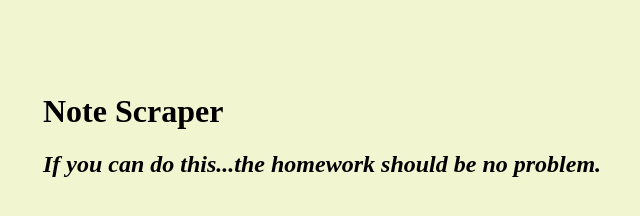
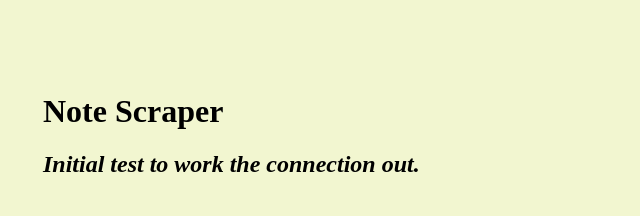
Before and after one commit to devrenfreestone/webscraper, a website: page public/index.html in a window 1280 px wide. Shown: the whole page, without its empty margins (117-757 px from the left). Drawn offline with nearby package versions, Linux system fonts and the light colour scheme; no server answers.

Commit message:
html change

```diff
--- a/public/index.html
+++ b/public/index.html
@@ -39,7 +39,7 @@
   <body>
     <div id="wrapper">
       <h1>Note Scraper</h1>
-      <h2><i>If you can do this...the homework should be no problem.</i></h2>
+      <h2><i>Initial test to work the connection out.</i></h2>
       <div id="articles"></div>
       <div id="notes"></div>
     </div>
```
